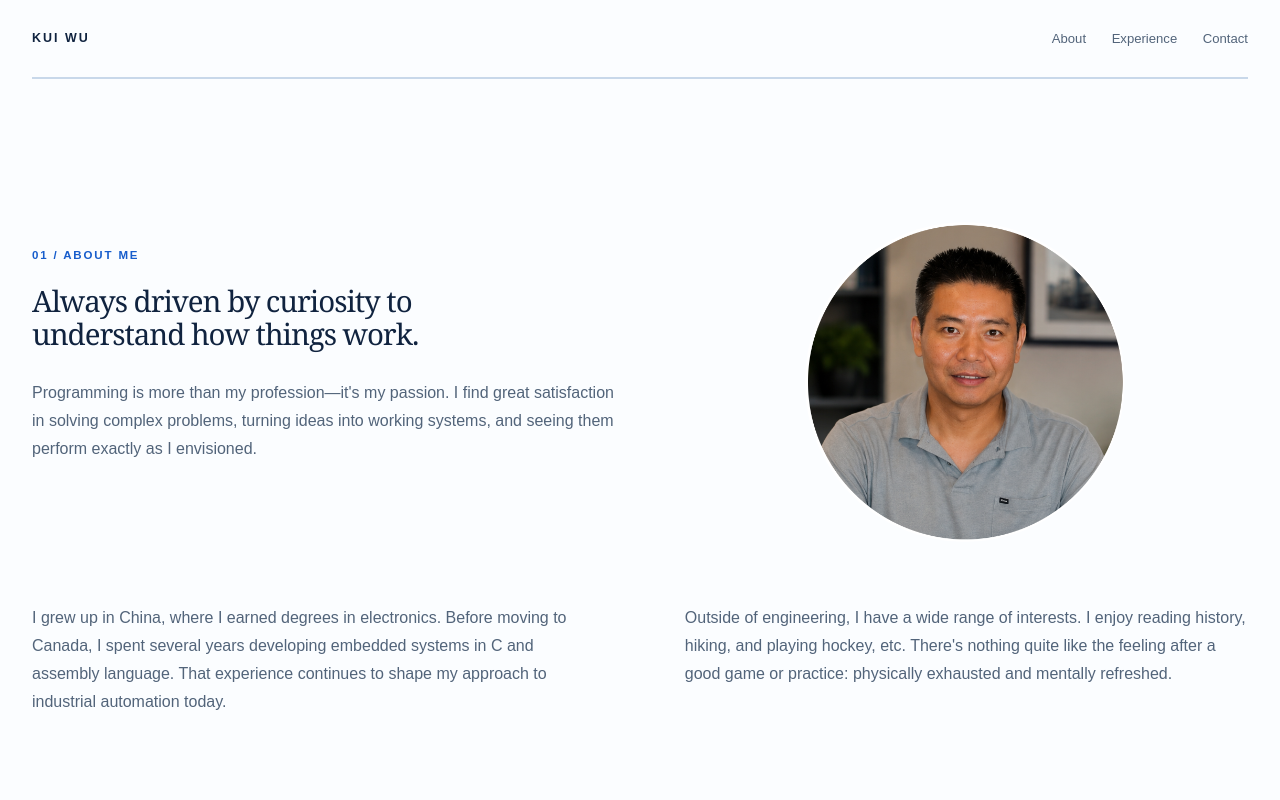
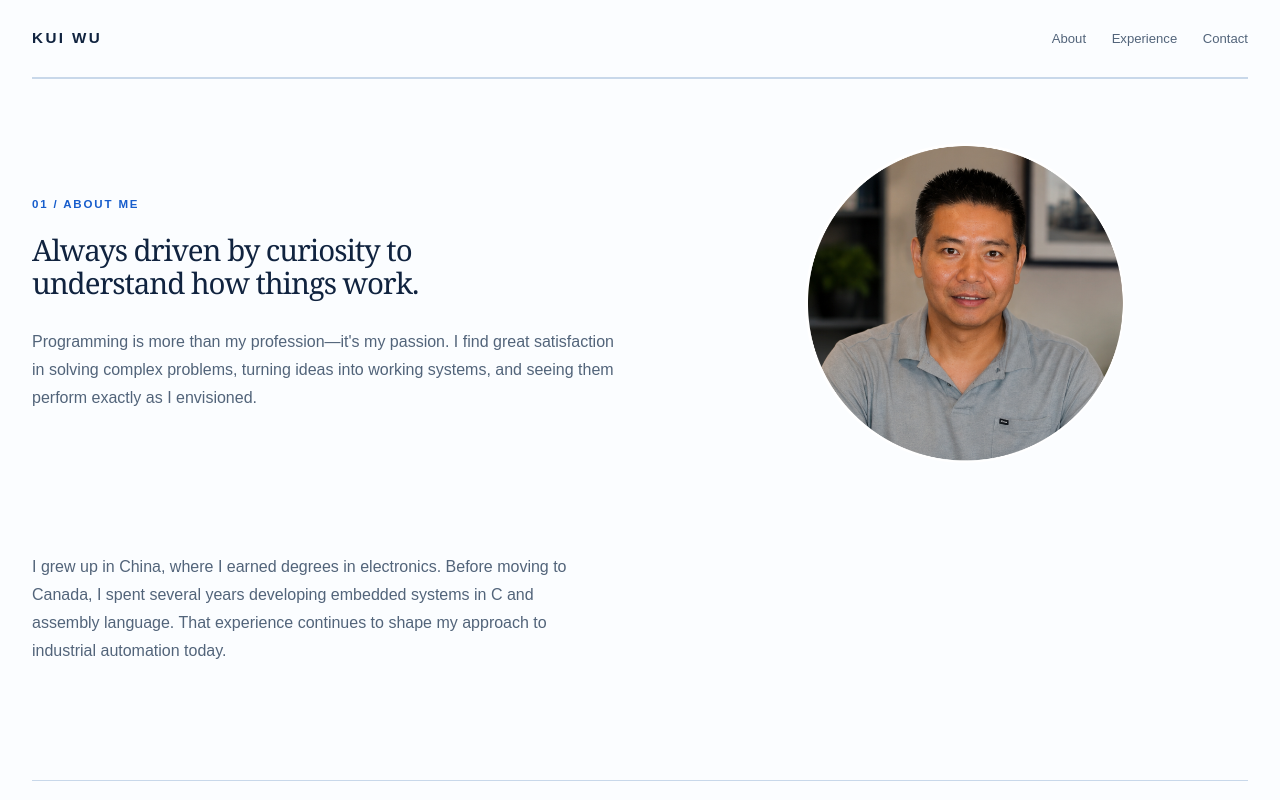
Before and after one commit to kwcontrols/KW-Portfolio, a Next.js app: page / in a window 1280 px wide. Shown: the top 800 px of the page. Built offline with nearby package versions, Linux system fonts and the light colour scheme.

Commit message:
Refine homepage spacing and alignment

```diff
--- a/app/globals.css
+++ b/app/globals.css
@@ -36,7 +36,7 @@ a { color: inherit; }
   background: color-mix(in srgb, var(--paper) 92%, transparent);
   backdrop-filter: blur(14px);
 }
-.brand { font-size: .78rem; font-weight: 700; letter-spacing: .16em; text-decoration: none; text-transform: uppercase; }
+.brand { font-size: .95rem; font-weight: 700; letter-spacing: .16em; text-decoration: none; text-transform: uppercase; }
 .brand span { color: var(--ink-soft); font-weight: 500; }
 nav { display: flex; flex-wrap: wrap; justify-content: flex-end; gap: clamp(.8rem, 2vw, 1.8rem); }
 nav a { color: var(--ink-soft); font-size: .82rem; text-decoration: none; transition: color 180ms ease; }
@@ -68,12 +68,13 @@ p { color: var(--ink-soft); font-size: 1rem; line-height: 1.75; }
 .availability { display: flex; align-items: center; gap: .6rem; margin-top: 1.8rem; color: var(--ink-soft); font-size: .78rem; }
 .availability span { width: 8px; height: 8px; border-radius: 50%; background: #21a366; box-shadow: 0 0 0 5px rgba(33, 163, 102, .12); }
 .section { padding: clamp(5rem, 9vw, 9rem) 0; border-top: 1px solid var(--line); }
+#about { padding-top: clamp(3rem, 5vw, 5rem); }
 .section-heading { display: grid; grid-template-columns: minmax(180px, .45fr) minmax(0, 1.55fr); gap: clamp(2rem, 6vw, 6rem); margin-bottom: clamp(3rem, 6vw, 6rem); }
 .section-heading p:not(.section-index) { max-width: 66ch; margin: 1.8rem 0 0; }
 .about-feature { display: grid; grid-template-columns: minmax(0, 1.1fr) minmax(240px, .9fr); align-items: center; gap: clamp(3rem, 9vw, 9rem); margin-bottom: clamp(4rem, 7vw, 7rem); }
 .about-copy { max-width: 700px; }
 .about-copy > p:not(.section-index) { max-width: 66ch; margin: 1.8rem 0 0; }
-.about-portrait { width: clamp(240px, 25vw, 360px); aspect-ratio: 1 / 1; overflow: hidden; border-radius: 50%; justify-self: center; transform: translate(clamp(-40px, -2.75vw, -20px), 28px); }
+.about-portrait { width: clamp(240px, 25vw, 360px); aspect-ratio: 1 / 1; overflow: hidden; border-radius: 50%; justify-self: center; transform: translateX(clamp(-40px, -2.75vw, -20px)); }
 .about-portrait img { width: 100%; height: 100%; object-fit: cover; object-position: center; }
 .two-column { display: grid; grid-template-columns: repeat(2, 1fr); gap: clamp(2rem, 7vw, 7rem); padding-left: calc(22.5% + 3rem); }
 .about-columns { padding-left: 0; }
--- a/app/page.tsx
+++ b/app/page.tsx
@@ -71,12 +71,10 @@ export default function Home() {
               systems in C and assembly language. That experience continues to
               shape my approach to industrial automation today.
             </p>
-            <p>
-              Outside of engineering, I have a wide range of interests. I enjoy
-              reading history, hiking, and playing hockey, etc. There&apos;s
-              nothing quite like the feeling after a good game or practice:
-              physically exhausted and mentally refreshed.
-            </p>
+            {/* Reserved for a future section: Outside of engineering, I have a
+                wide range of interests. I enjoy reading history, hiking, and
+                playing hockey, etc. There's nothing quite like the feeling after
+                a good game or practice: physically exhausted and mentally refreshed. */}
           </div>
         </section>
 
```
